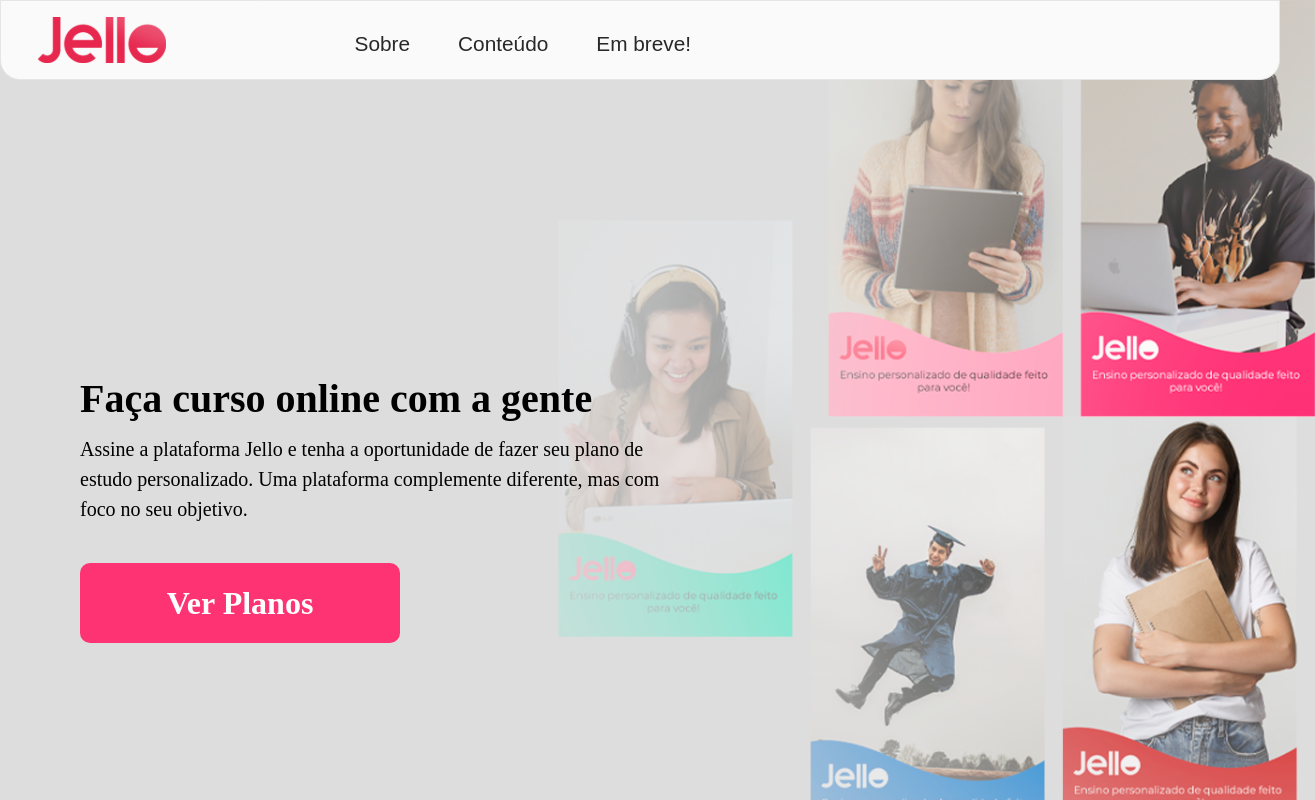
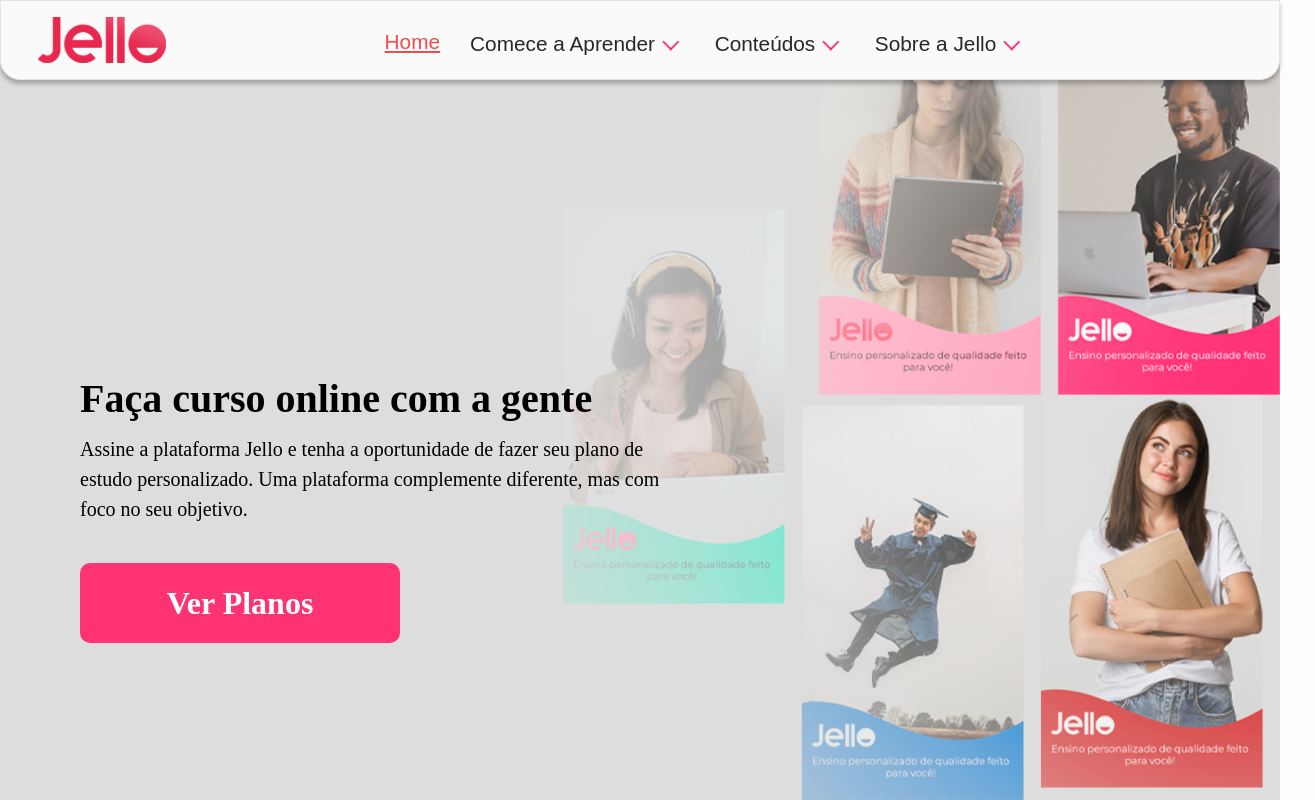
Before and after one commit to Jello-Education/front_blog, a Next.js app: page /telaassinatura in a window 1280 px wide. Shown: the top 800 px of the page, 1315 px wide, since content can reach past the window. Built offline with nearby package versions, Linux system fonts and the light colour scheme.

Commit message:
Atualização Header

```diff
--- a/src/components/Shared/Header/index.tsx
+++ b/src/components/Shared/Header/index.tsx
@@ -14,9 +14,10 @@ const Header: React.FC = () => {
         </Link>
 
         <NavBar>
-          <NavLink to="/about">Sobre</NavLink>
-          <NavLink to="">Conteúdo</NavLink>
-          <NavLink to="/coming">Em breve!</NavLink>
+          <a href="/" className="home">Home</a>
+          <NavLink to="/coming">Comece a Aprender</NavLink>
+          <NavLink to="/coming">Conteúdos</NavLink>
+          <NavLink to="/about">Sobre a Jello</NavLink>
         </NavBar>
       </HeaderContent>
     </Container>
--- a/src/components/Shared/Header/styles.ts
+++ b/src/components/Shared/Header/styles.ts
@@ -11,6 +11,18 @@ export const Container = styled.header`
   background: #fafafa;
   border: 0.75px solid #e5e5e5;
   border-radius: 0 0 20px 20px;
+  box-shadow: 0px 4px 4px rgba(0, 0, 0, 0.25);
+
+
+  .home {
+    font-family: 'Montserrat', sans-serif;
+    font-weight: 500;
+    font-size: 1.3rem;
+    line-height: 24px;
+
+    color: #F24C4C;
+    margin: 0 30px 4px;
+  }
 
   img {
     margin-right: 7.8rem;
--- a/src/components/Shared/NavLink/index.tsx
+++ b/src/components/Shared/NavLink/index.tsx
@@ -11,6 +11,7 @@ const NavLink: React.FC<NavLinkProps> = ({ children, to }) => {
   return (
     <Container>
       <Link href={to}>{children}</Link>
+      <div></div>
     </Container>
   );
 };
--- a/src/components/Shared/NavLink/styles.ts
+++ b/src/components/Shared/NavLink/styles.ts
@@ -12,10 +12,18 @@ export const Container = styled.div`
     text-decoration: none;
   }
 
-  div {
-    width: 14px;
-    height: 3px;
-    background: #fd3373;
-    margin-left: 1px;
+ div {
+  border:solid currentColor;
+  border-width: 0 2px 2px 0;
+
+  display:inline-block;
+  position: relative;
+  left: 10px;
+  top: -3px;
+
+  padding:.3em;
+  color: #FD3373;
+
+  transform:rotate(45deg);   -webkit-transform:rotate(45deg);}
   }
 `;
--- a/src/pages/telaassinatura/index.tsx
+++ b/src/pages/telaassinatura/index.tsx
@@ -14,10 +14,12 @@ const TelaAssinatura: React.FC = () => {
         <Header />
         <SEO title="TelaAssinatura" />
         <Titulo>
+          <div>
           <img
             src="/assinatura-background.svg"
             alt="Imagem de pessoas felizes por terminarem um curso da jello"
           />
+          </div>
           <div>
             <h2>Faça curso online com a gente</h2>
             <p>
--- a/src/styles/signatureStyles.ts
+++ b/src/styles/signatureStyles.ts
@@ -45,7 +45,7 @@ export const Planos = styled.div`
     @media (min-width: 768px) and (max-width: 900px) {
       .planoBranco,
       .planoRosa {
-        left: 11em;
+        left: 12em;
       }
     }
 
@@ -103,10 +103,10 @@ export const Planos = styled.div`
   }
 `;
 export const Titulo = styled.div`
-  img {
-    width: 1350px;
+  //img {
+   // width: 1350px;
 
-  }
+  //}
   h2 {
     position: absolute;
     width: 652px;
@@ -144,7 +144,7 @@ export const Titulo = styled.div`
     @media (min-width: 764px) {
       margin: 0.5em;
       position: relative;
-      left: 8em;
+      left: 9em;
       width: 18em
 }
 @media (min-width: 1024px) {
@@ -152,6 +152,17 @@ export const Titulo = styled.div`
 }
     }
   }
+
+  @media (min-width: 1920px) {
+
+  }
+
+  @media (min-width: 1080px) {
+    img {
+    width: 100%;
+  }
+  }
+
   @media (max-width: 600px) {
     img {
       max-width: 707px;
```
Also changed, not shown: public/Vector.svg (added).
